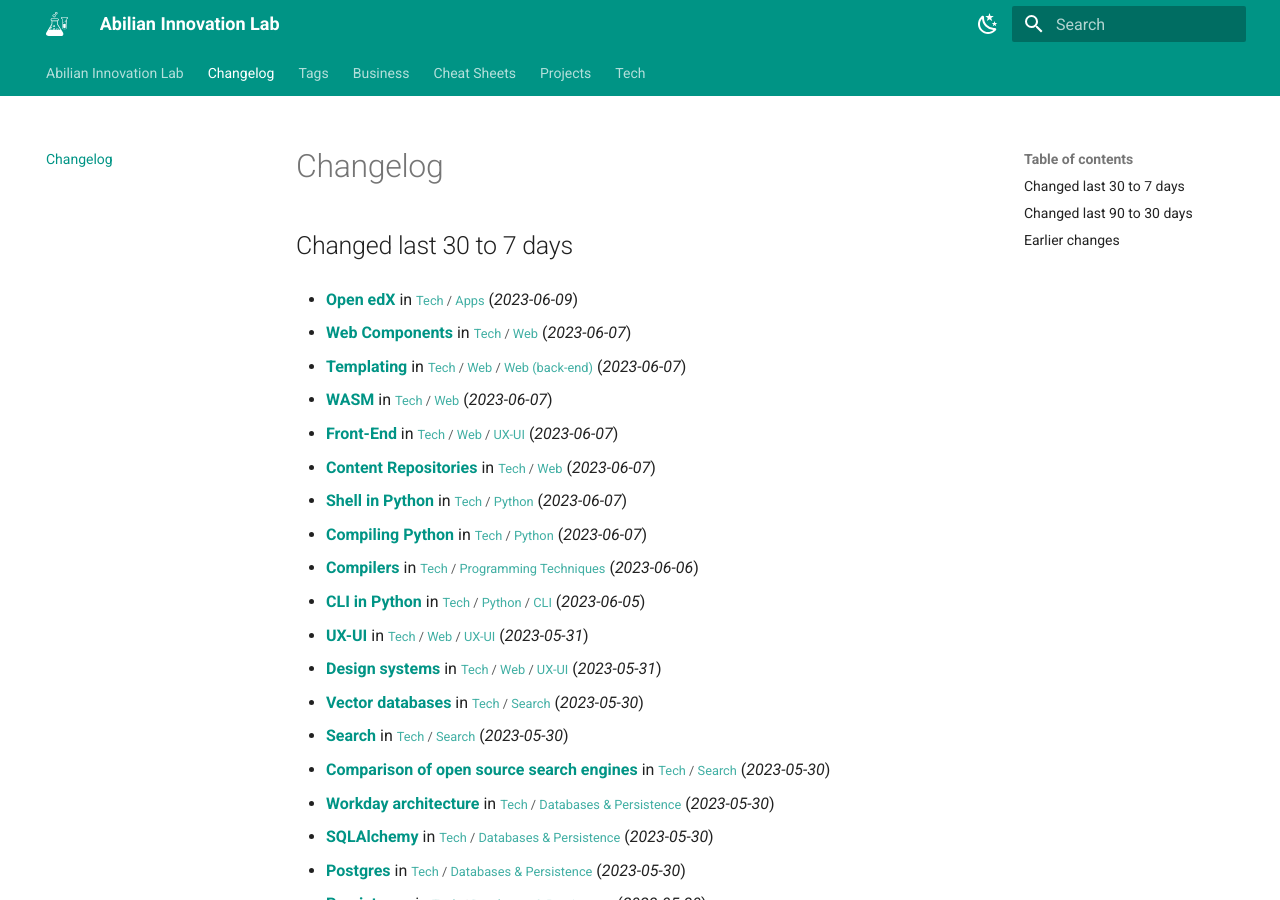
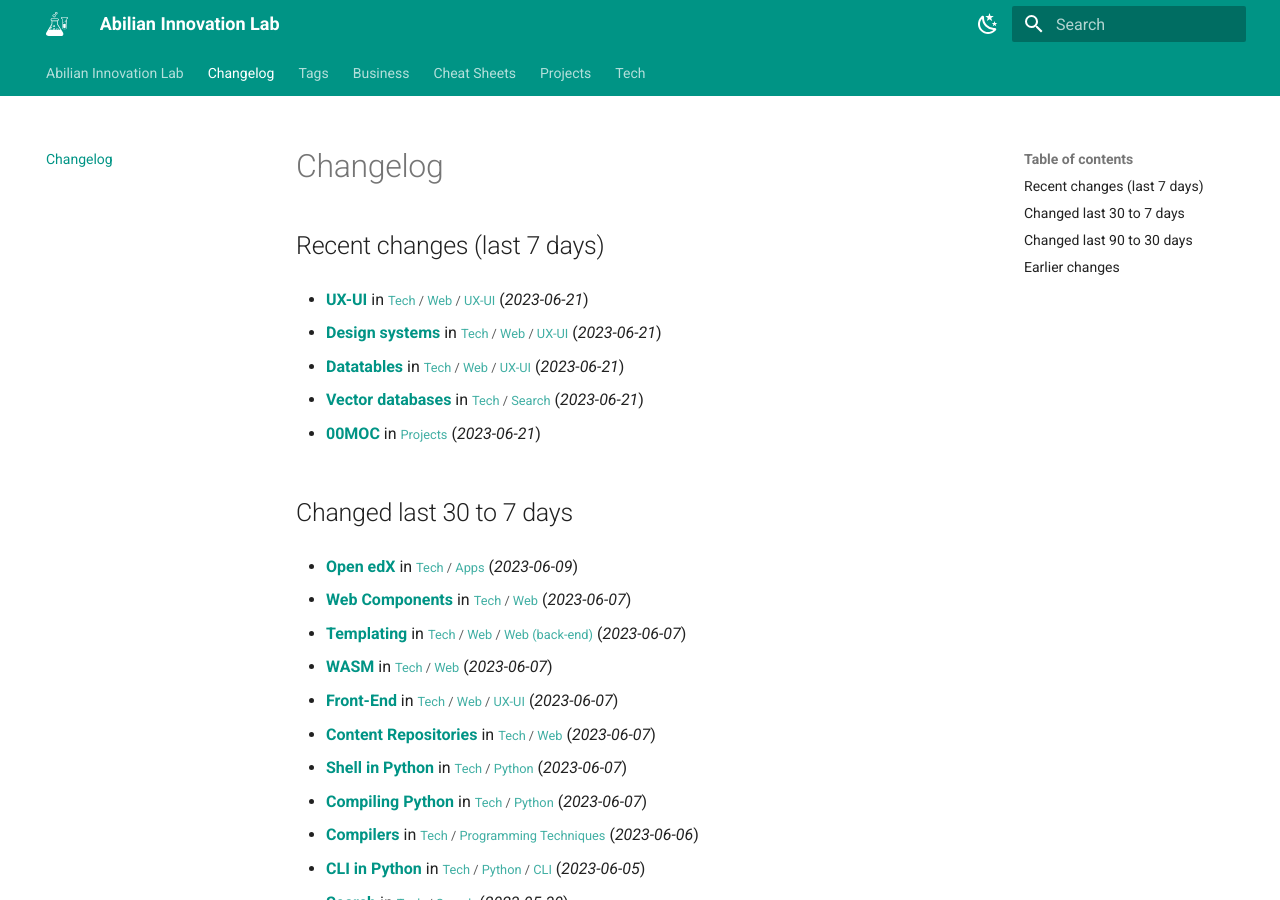
Before and after one commit to abilian/lab.abilian.com, an MkDocs documentation site: the page built from docs/changelog.md, in a window 1280 px wide and 900 px high. Built offline with MkDocs 1.6.1 and Material for MkDocs 9.7.7, drawn with Linux system fonts in a browser that asks for light colours; comment, search, counter and statistics services are not loaded; some of the changed text lies outside the part shown.

Commit message:
Update content

```diff
--- a/docs/changelog.md
+++ b/docs/changelog.md
@@ -1,4 +1,18 @@
 # Changelog
+
+## Recent changes (last 7 days)
+
+- **[UX-UI](/Tech/Web/UX-UI/UX-UI/)** in <small>[Tech](/Tech/00 Technology/) / [Web](/Tech/Web/Content Repositories/) / [UX-UI](/Tech/Web/UX-UI/AlpineJS/)</small> (*2023-06-21*)
+
+- **[Design systems](/Tech/Web/UX-UI/Design systems/)** in <small>[Tech](/Tech/00 Technology/) / [Web](/Tech/Web/Content Repositories/) / [UX-UI](/Tech/Web/UX-UI/AlpineJS/)</small> (*2023-06-21*)
+
+- **[Datatables](/Tech/Web/UX-UI/Datatables/)** in <small>[Tech](/Tech/00 Technology/) / [Web](/Tech/Web/Content Repositories/) / [UX-UI](/Tech/Web/UX-UI/AlpineJS/)</small> (*2023-06-21*)
+
+- **[Vector databases](/Tech/Search/Vector databases/)** in <small>[Tech](/Tech/00 Technology/) / [Search](/Tech/Search/Comparison of open source search engines/)</small> (*2023-06-21*)
+
+- **[00MOC](/Projects/00MOC/)** in <small>[Projects](/Projects/00MOC/)</small> (*2023-06-21*)
+
+
 
 ## Changed last 30 to 7 days
 
@@ -21,12 +35,6 @@
 - **[Compilers](/Tech/Programming Techniques/Compilers/)** in <small>[Tech](/Tech/00 Technology/) / [Programming Techniques](/Tech/Programming Techniques/Assertions/)</small> (*2023-06-06*)
 
 - **[CLI in Python](/Tech/Python/CLI/CLI in Python/)** in <small>[Tech](/Tech/00 Technology/) / [Python](/Tech/Python/(Pretty) tables in Python/) / [CLI](/Tech/Python/CLI/Argparse/)</small> (*2023-06-05*)
-
-- **[UX-UI](/Tech/Web/UX-UI/UX-UI/)** in <small>[Tech](/Tech/00 Technology/) / [Web](/Tech/Web/Content Repositories/) / [UX-UI](/Tech/Web/UX-UI/AlpineJS/)</small> (*2023-05-31*)
-
-- **[Design systems](/Tech/Web/UX-UI/Design systems/)** in <small>[Tech](/Tech/00 Technology/) / [Web](/Tech/Web/Content Repositories/) / [UX-UI](/Tech/Web/UX-UI/AlpineJS/)</small> (*2023-05-31*)
-
-- **[Vector databases](/Tech/Search/Vector databases/)** in <small>[Tech](/Tech/00 Technology/) / [Search](/Tech/Search/Comparison of open source search engines/)</small> (*2023-05-30*)
 
 - **[Search](/Tech/Search/Search/)** in <small>[Tech](/Tech/00 Technology/) / [Search](/Tech/Search/Comparison of open source search engines/)</small> (*2023-05-30*)
 
```
Also changed, not shown: other parts of docs/changelog.md (+0 -4 lines).
